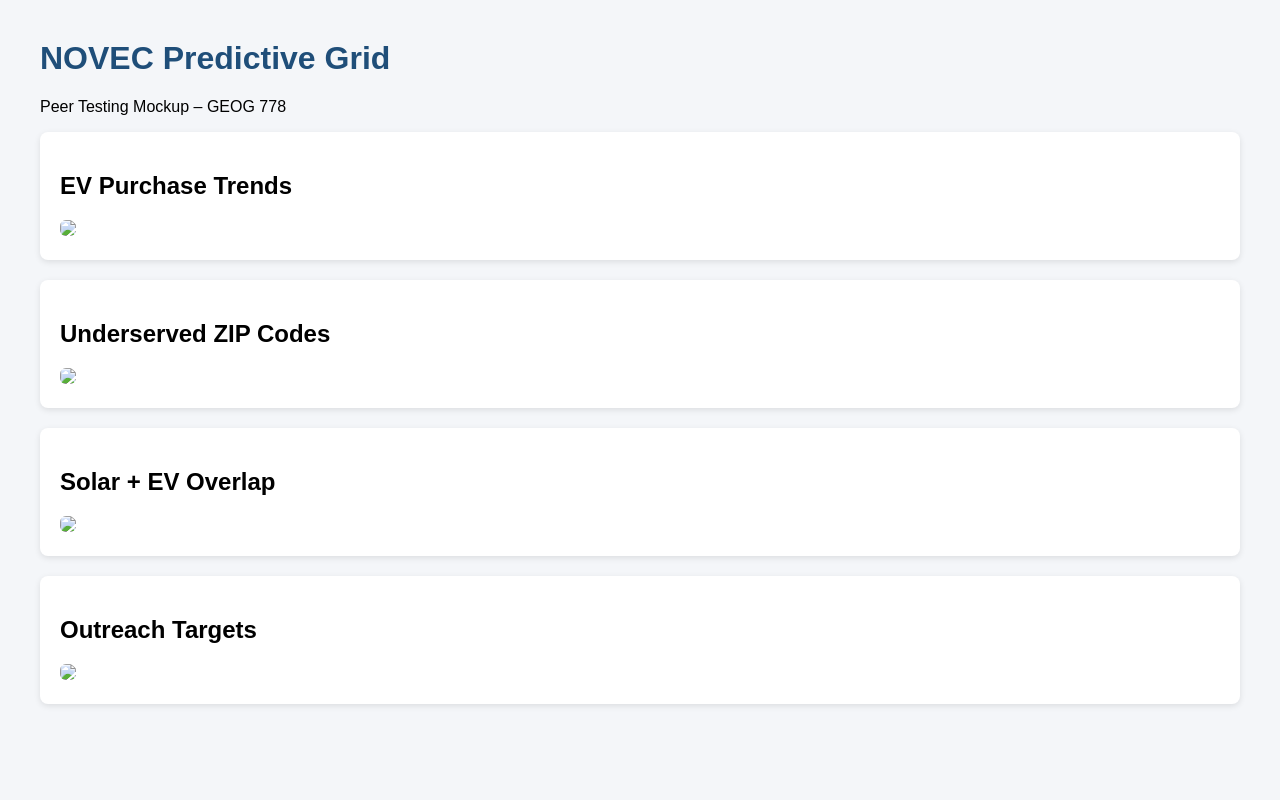
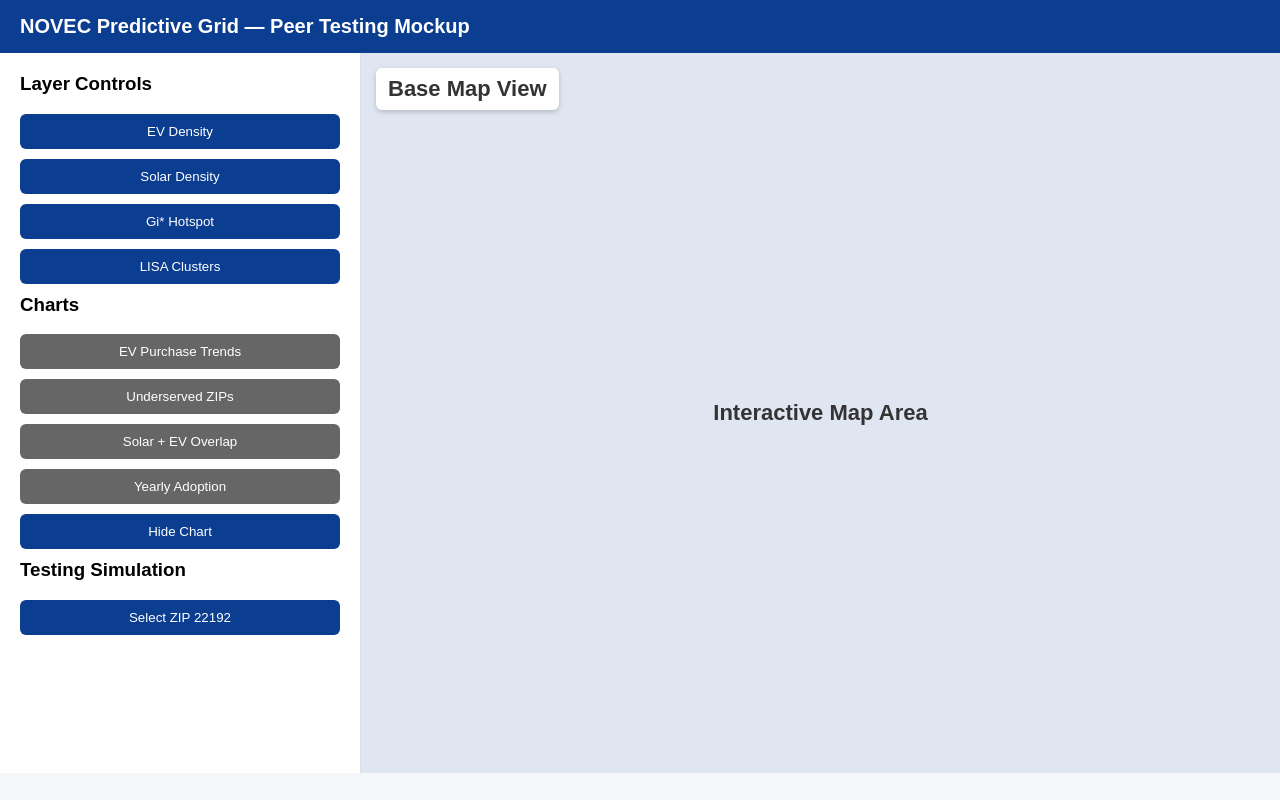
Before and after one commit to hstepanus/Geog778_FinalProject, a plain HTML site: page index.html in a window 1280 px wide. Drawn offline with Linux system fonts and the light colour scheme.

Commit message:
revised1 index

```diff
--- a/index.html
+++ b/index.html
@@ -1,38 +1,179 @@
 <!DOCTYPE html>
 <html>
 <head>
-    <title>NOVEC Predictive Grid</title>
-    <style>
-        body { font-family: Arial; margin: 40px; background:#f4f6f9; }
-        h1 { color:#1f4e79; }
-        .card { background:white; padding:20px; margin-bottom:20px; border-radius:8px; box-shadow:0 2px 6px rgba(0,0,0,0.1); }
-        img { max-width:100%; border-radius:6px; }
-    </style>
+<title>NOVEC Predictive Grid - Mockup</title>
+<meta charset="UTF-8">
+
+<style>
+body {
+    margin:0;
+    font-family: Arial, sans-serif;
+    background:#f4f6f9;
+}
+
+header {
+    background:#0b3d91;
+    color:white;
+    padding:15px 20px;
+    font-size:20px;
+    font-weight:bold;
+}
+
+.container {
+    display:flex;
+    height:90vh;
+}
+
+.sidebar {
+    width:320px;
+    background:white;
+    padding:20px;
+    border-right:1px solid #ddd;
+    overflow-y:auto;
+}
+
+.sidebar h3 {
+    margin-top:0;
+}
+
+button {
+    width:100%;
+    padding:10px;
+    margin-bottom:10px;
+    border:none;
+    border-radius:6px;
+    background:#0b3d91;
+    color:white;
+    cursor:pointer;
+}
+
+button.secondary {
+    background:#666;
+}
+
+button:hover {
+    opacity:0.85;
+}
+
+.map-area {
+    flex:1;
+    position:relative;
+    background:#e0e6f1;
+    display:flex;
+    align-items:center;
+    justify-content:center;
+    font-size:22px;
+    font-weight:bold;
+    color:#333;
+}
+
+.layer-label {
+    position:absolute;
+    top:15px;
+    left:15px;
+    background:white;
+    padding:8px 12px;
+    border-radius:6px;
+    box-shadow:0 2px 5px rgba(0,0,0,0.2);
+}
+
+.chart-panel {
+    position:absolute;
+    bottom:20px;
+    left:20px;
+    width:350px;
+    background:white;
+    padding:10px;
+    border-radius:8px;
+    box-shadow:0 2px 10px rgba(0,0,0,0.2);
+    display:none;
+}
+
+.chart-panel img {
+    width:100%;
+    border-radius:6px;
+}
+</style>
 </head>
+
 <body>
 
-<h1>NOVEC Predictive Grid</h1>
-<p>Peer Testing Mockup – GEOG 778</p>
+<header>
+NOVEC Predictive Grid — Peer Testing Mockup
+</header>
 
-<div class="card">
-    <h2>EV Purchase Trends</h2>
-    <img src="Ev_purchase_trend_chart.png">
+<div class="container">
+
+<div class="sidebar">
+<h3>Layer Controls</h3>
+
+<button onclick="switchLayer('EV Density Layer')">EV Density</button>
+<button onclick="switchLayer('Solar Density Layer')">Solar Density</button>
+<button onclick="switchLayer('Gi* Hotspot Layer')">Gi* Hotspot</button>
+<button onclick="switchLayer('LISA Cluster Layer')">LISA Clusters</button>
+
+<h3>Charts</h3>
+
+<button class="secondary" onclick="showChart('Ev_purchase_trend_chart.png')">
+EV Purchase Trends
+</button>
+
+<button class="secondary" onclick="showChart('Ev_underserved_zip_chart.png')">
+Underserved ZIPs
+</button>
+
+<button class="secondary" onclick="showChart('Solar_ev_overlap_zip_chart.png')">
+Solar + EV Overlap
+</button>
+
+<button class="secondary" onclick="showChart('Yearly_adoption_trends.png')">
+Yearly Adoption
+</button>
+
+<button onclick="hideChart()">Hide Chart</button>
+
+<h3>Testing Simulation</h3>
+
+<button onclick="simulateZip()">Select ZIP 22192</button>
+
 </div>
 
-<div class="card">
-    <h2>Underserved ZIP Codes</h2>
-    <img src="Ev_underserved_zip_chart.png">
+<div class="map-area">
+
+<div class="layer-label" id="layerLabel">
+Base Map View
 </div>
 
-<div class="card">
-    <h2>Solar + EV Overlap</h2>
-    <img src="Solar_ev_overlap_zip_chart.png">
+Interactive Map Area
+
+<div class="chart-panel" id="chartPanel">
+<img id="chartImage" src="">
 </div>
 
-<div class="card">
-    <h2>Outreach Targets</h2>
-    <img src="Outreach_target_chart.png">
 </div>
+
+</div>
+
+<script>
+
+function switchLayer(layerName) {
+    document.getElementById("layerLabel").innerText = layerName;
+}
+
+function showChart(imageName) {
+    document.getElementById("chartPanel").style.display = "block";
+    document.getElementById("chartImage").src = imageName;
+}
+
+function hideChart() {
+    document.getElementById("chartPanel").style.display = "none";
+}
+
+function simulateZip() {
+    alert("ZIP 22192 Selected\n\nEV Density: High\nSolar Density: Moderate\nHotspot: Significant (p<0.05)\n\nPlanning Action Recommended.");
+}
+
+</script>
 
 </body>
 </html>
```
